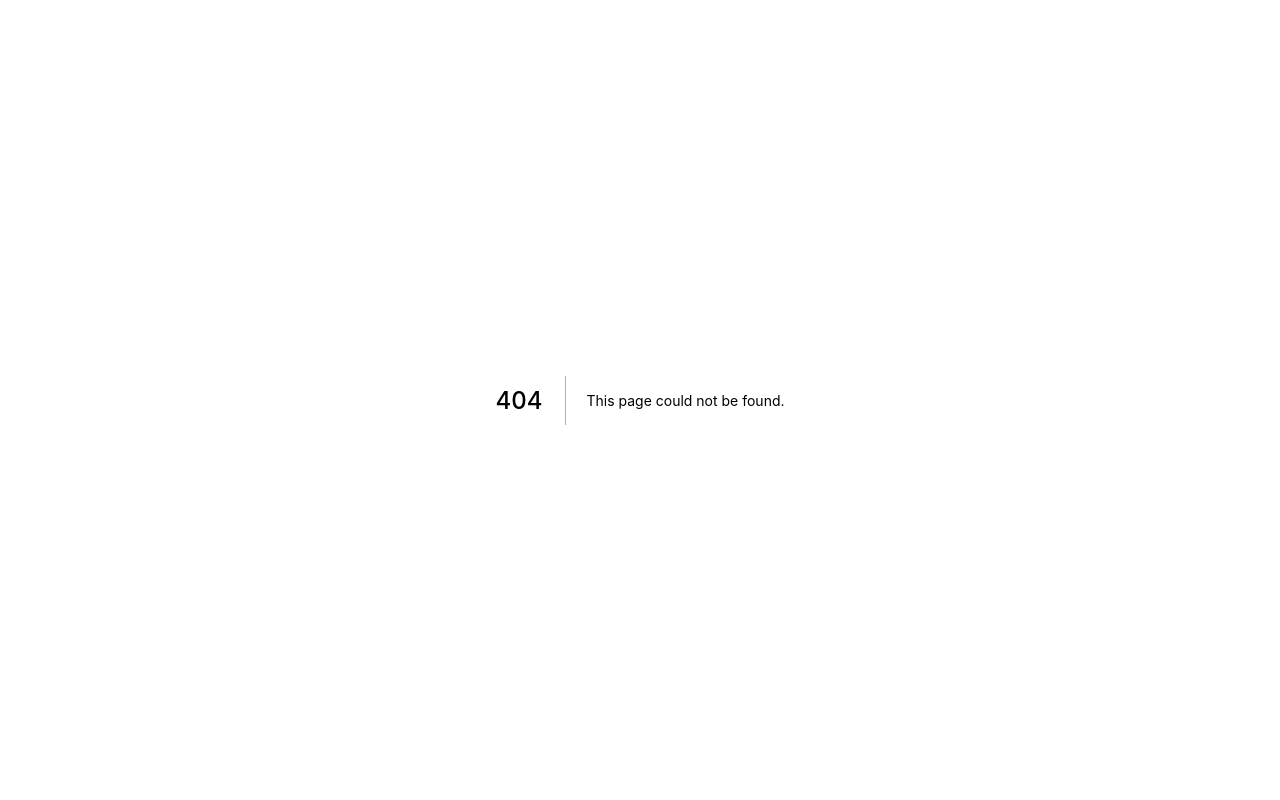
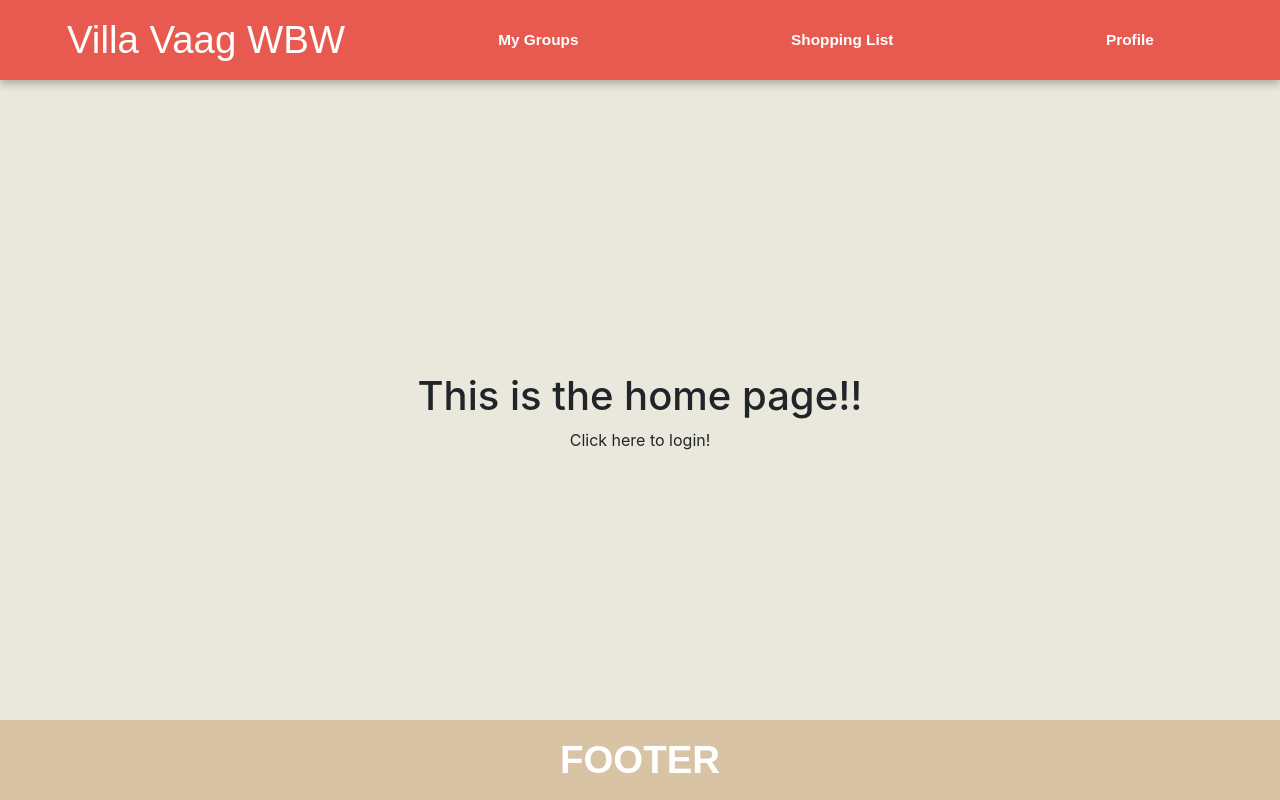
Before and after one commit to JonasVervloet/VillaVaag, a Next.js app: page /wbw/home in a window 1280 px wide. Before the commit this address had no page. Built offline with nearby package versions, Linux system fonts and the light colour scheme.

Commit message:
General page structure

```diff
--- a/pages/_app.js
+++ b/pages/_app.js
@@ -1,5 +1,5 @@
 import '../styles/globals.css'
-import '@fortawesome/fontawesome-free/css/all.css'
+import 'bootstrap/dist/css/bootstrap.css'
 
 function MyApp({ Component, pageProps }) {
   return <Component {...pageProps} />
--- a/pages/index.js
+++ b/pages/index.js
@@ -5,8 +5,10 @@ export default function Home() {
   return (
     <div className={styles.container}>
       <Head>
-        <title>Create Next App</title>
+        <title>Villa Vaag WBW</title>
         <link rel="icon" href="/favicon.ico" />
+        <link rel="preconnect" href="https://fonts.gstatic.com" />
+        <link href="https://fonts.googleapis.com/css2?family=Lalezar&family=Montserrat&display=swap" rel="stylesheet" />
       </Head>
 
       <main className={styles.main}>
--- /dev/null
+++ b/pages/wbw/home.js
@@ -0,0 +1,17 @@
+import React from 'react'
+import Link from 'next/link';
+import Layout from '../../components/Layout';
+
+function Home() {
+    return (
+        <Layout>
+            <br />
+            <h1>This is the home page!!</h1>
+            <Link href='login'>
+                <a>Click here to login!</a>
+            </Link>
+        </Layout>
+    )
+}
+
+export default Home
--- a/pages/wbw/index.js
+++ b/pages/wbw/index.js
@@ -5,8 +5,8 @@ export default function WbwHome() {
         <div>
             <h1>Villa Vaag</h1>
             <h2>Wie Betaald Wat?!</h2>
-            <Link href="/">
-                <a>click here to login-in</a>
+            <Link href="/wbw/login">
+                click here to login-in
             </Link>
         </div>
     )
```
Also changed, not shown: pages/wbw/login.js (added, +13 -0 lines).
